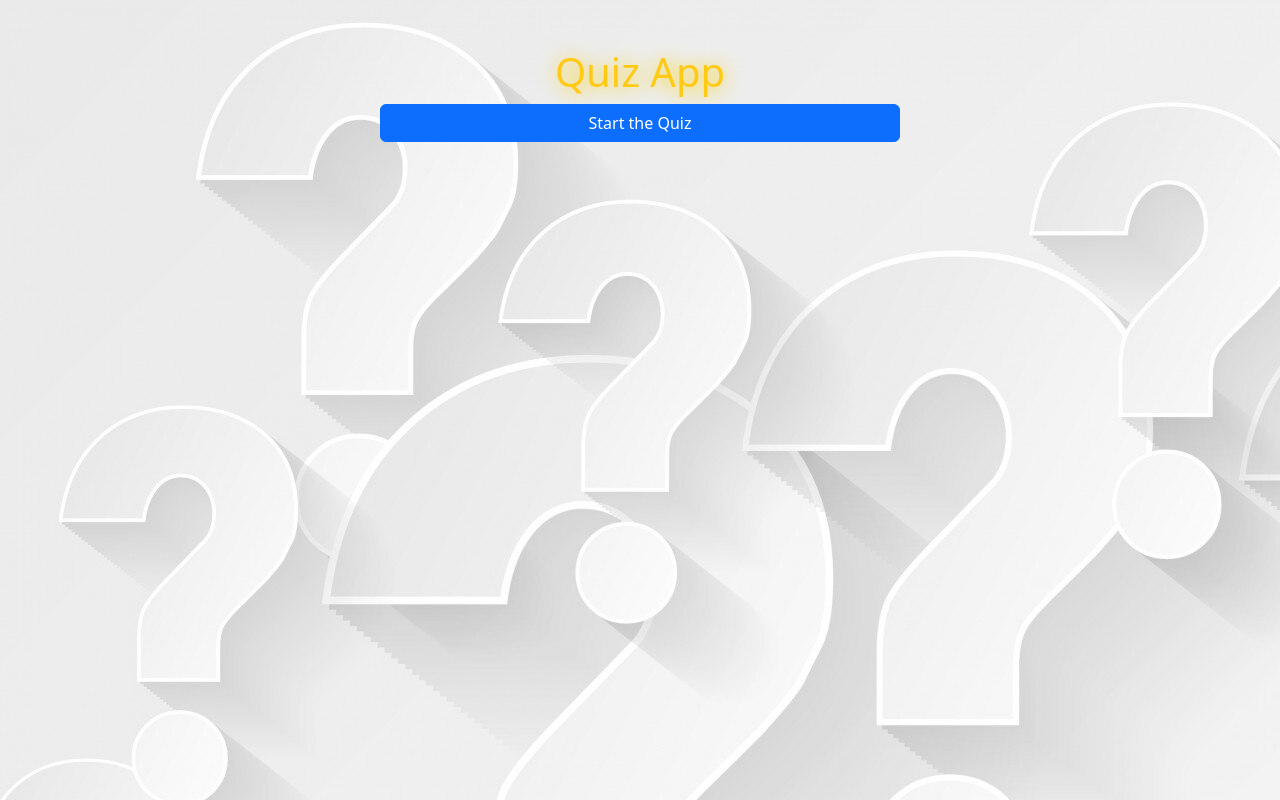
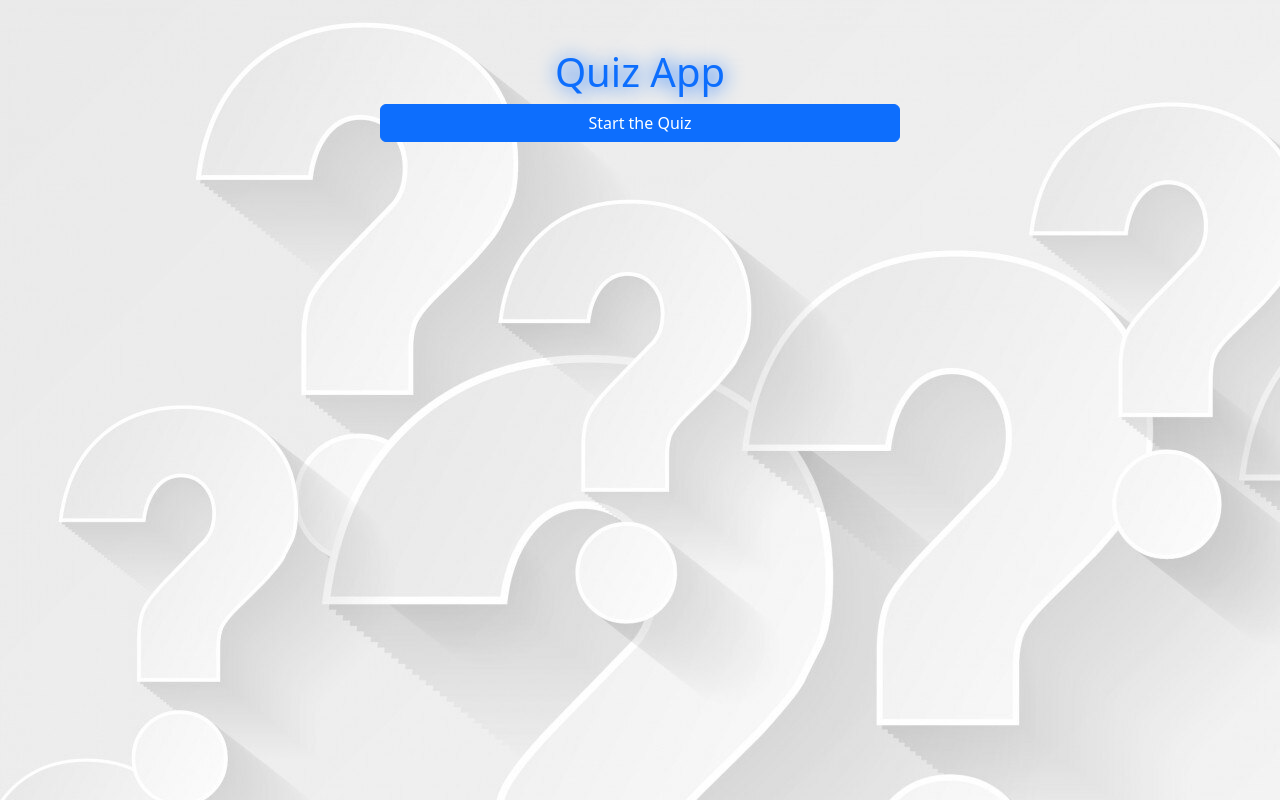
Before and after one commit to bssavinash202/Quiz-App, a plain HTML site: page index.html in a window 1280 px wide. Drawn offline with nearby package versions, Linux system fonts and the light colour scheme.

Commit message:
Quiz App

```diff
--- a/index.html
+++ b/index.html
@@ -8,7 +8,7 @@
     <link href="https://cdn.jsdelivr.net/npm/bootstrap@5.3.3/dist/css/bootstrap.min.css" rel="stylesheet" integrity="sha384-QWTKZyjpPEjISv5WaRU9OFeRpok6YctnYmDr5pNlyT2bRjXh0JMhjY6hW+ALEwIH" crossorigin="anonymous">
 </head>
 <body class="bg-dark">
-    <h1 class="text-center mt-5" style="color: #FFC914;">Quiz App</h1>
+    <h1 class="text-center mt-5" style="color: #0d6efd;">Quiz App</h1>
         <div class="row justify-content-center">
 
             <div class="col-md-5">
--- a/style.css
+++ b/style.css
@@ -8,7 +8,7 @@ h1 {
     font-weight: bold;
     margin-top: 20px;
     color: #E4572E;
-    text-shadow: 1px 1px 19px #f9d001;
+    text-shadow: 1px 1px 19px #0d6efd;
 
 }
 
```
